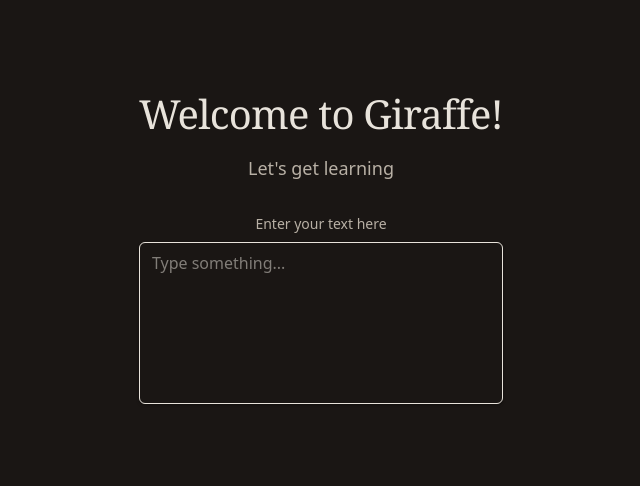
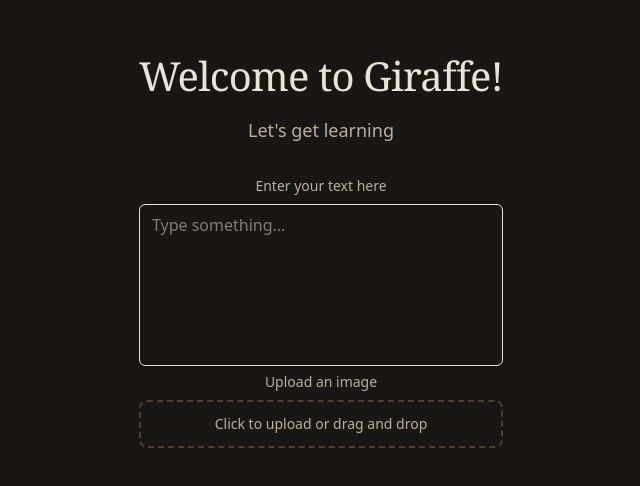
Before and after one commit to ChloeHouvardas/giraffe, a React app in the folder frontend/: page / in a window 1280 px wide. Shown: the part 150-636 px from the top of the page, without its empty margins (319-959 px from the left). Built offline with nearby package versions, Linux system fonts and the light colour scheme; the HTML template or start-up script is replaced by a standard one.

Commit message:
Added file upload

```diff
--- a/frontend/src/components/FileUpload.tsx
+++ b/frontend/src/components/FileUpload.tsx
@@ -1,10 +1,47 @@
-import {useState} from 'react'
+import { useState } from 'react'
 
 interface FileUploadProps {
     accept: string
     label: string
-
     onFileSelect: (file: File) => void
 }
 
-export default function FileUpload({accept})
+export default function FileUpload({accept, label, onFileSelect}: FileUploadProps) {
+    const [fileName, setFileName] = useState<string>('')
+
+    const handleFileChange = (e: React.ChangeEvent<HTMLInputElement>) => {
+        const file = e.target.files?.[0]
+        if (file) {
+            setFileName(file.name)
+            onFileSelect(file)
+        }
+    }
+
+    return (
+        <div className = "w-full">
+            <label className="block text-sm font-medium text-text-subdued mb-2">
+                {label}
+            </label>
+
+            <div className="relative">
+                <input
+                    type="file"
+                    accept={accept}
+                    onChange={handleFileChange}
+                    className="hidden"
+                    id={`file-upload-${label}`}
+                />
+                <label
+                    htmlFor={`file-upload-${label}`}
+                    className="flex items-center justify-center w-full px-4 py-3 border-2 border-dashed border-border rounded-lg cursor-pointer hover:border-primary hover:bg-tertiary transition-all"
+                    >
+                        <div className="text-center">
+                            <p className="text-sm text-text-subdued">
+                                {fileName || 'Click to upload or drag and drop'}
+                            </p>
+                        </div>
+                </label>
+            </div>
+        </div>
+    )
+}
--- a/frontend/src/pages/Home.tsx
+++ b/frontend/src/pages/Home.tsx
@@ -1,6 +1,10 @@
 import TextArea from "../components/TextArea";
+import FileUpload from "../components/FileUpload";
+import {useState} from "react";
 
 export default function Home() {
+    const [textContent, setTextContent] = useState<string>('');
+    const [uploadedFile, setUploadedFile] = useState<File | null>(null);
     return (
         <div className = "min-h-screen flex items-center justify-center">
             <div className="text-center">
@@ -14,8 +18,13 @@ export default function Home() {
                     <TextArea
                         label="Enter your text here"
                         placeholder="Type something..."
-                        value=""
-                        onChange={(value) => console.log(value)}
+                        value={textContent}
+                        onChange={setTextContent}
+                    />
+                    <FileUpload
+                        accept="image/png, image/jpeg"
+                        label="Upload an image"
+                        onFileSelect={setUploadedFile}
                     />
                 </div>
             </div>
```
